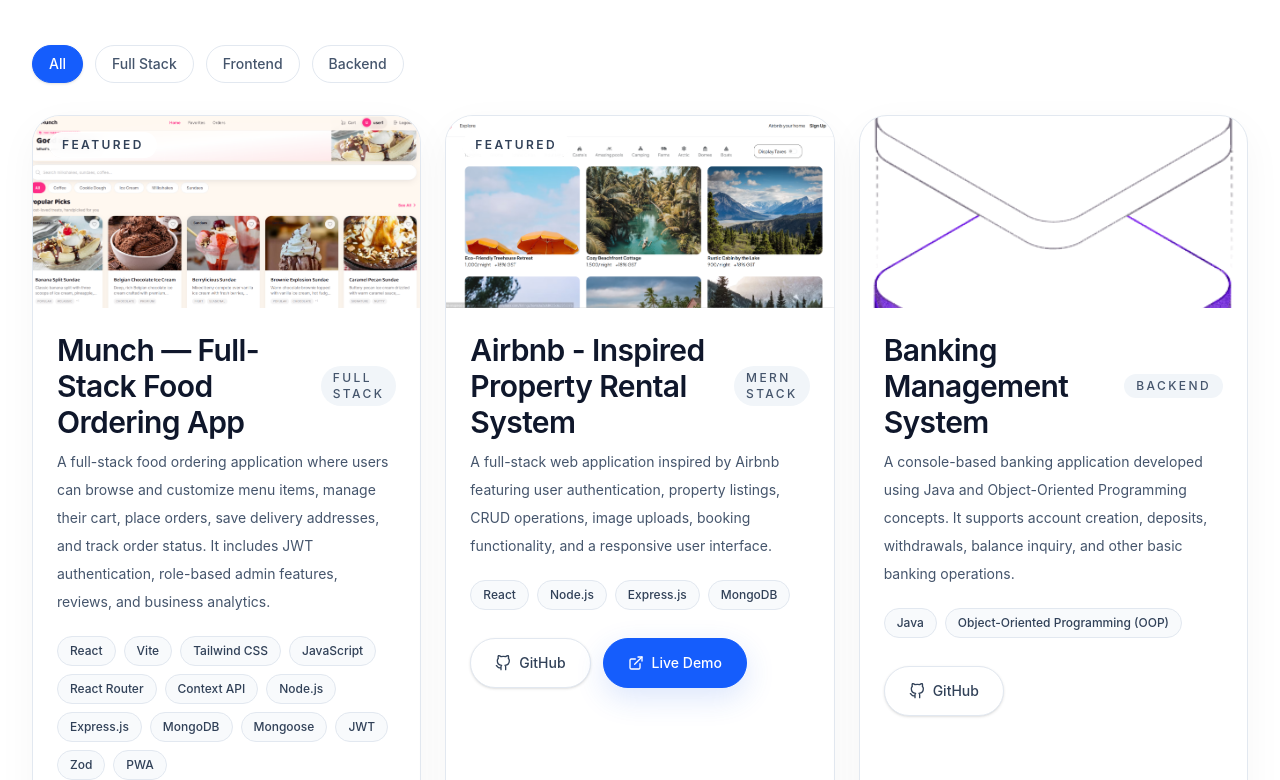
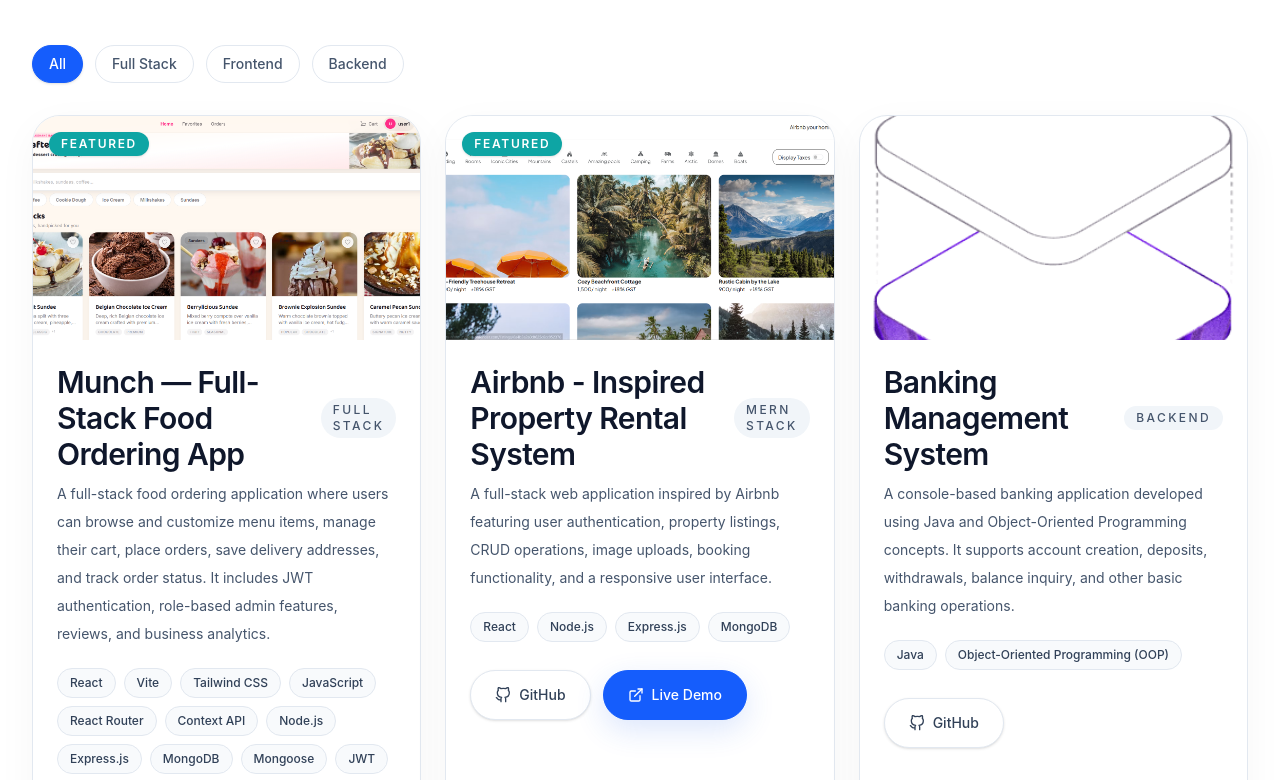
Before and after one commit to Arpita3011-projects/my_portfolio_website, a React (Vite) app: page / in a window 1280 px wide. Shown: the part 3560-4340 px from the top of the page. Built offline with nearby package versions, Linux system fonts and the light colour scheme.

Commit message:
improved

```diff
--- a/src/components/sections/Projects.jsx
+++ b/src/components/sections/Projects.jsx
@@ -47,16 +47,20 @@
               animate={{ opacity: 1, y: 0 }}
               transition={{ duration: 0.35, delay: index * 0.04, ease: 'easeOut' }}
               whileHover={{ y: -4, scale: 1.005, transition: { duration: 0.18 } }}
-              className="group overflow-hidden rounded-[1.75rem] border border-slate-200 bg-white shadow-[0_12px_40px_rgba(15,23,42,0.04)] transition-shadow duration-200 hover:shadow-[0_18px_60px_rgba(15,23,42,0.08)]"
+              className="group overflow-hidden rounded-[1.75rem] border border-slate-200 bg-white transition-shadow duration-200 hover:shadow-[0_18px_60px_rgba(15,23,42,0.08)]"
+              style={{ boxShadow: 'var(--card-shadow)' }}
             >
               <div className="relative overflow-hidden">
                 <img
                   src={project.image}
                   alt={project.title}
-                  className="h-48 w-full object-cover transition-transform duration-500 group-hover:scale-105"
+                  className="w-full h-48 md:h-56 object-cover transition-transform duration-400 group-hover:scale-105 rounded-t-[1.5rem]"
                 />
                 {project.featured ? (
-                  <span className="absolute left-4 top-4 rounded-full border border-white/70 bg-white/90 px-3 py-1 text-xs font-semibold uppercase tracking-[0.2em] text-slate-700 backdrop-blur">
+                  <span
+                    style={{ backgroundColor: 'var(--secondary)', color: 'white' }}
+                    className="absolute left-4 top-4 rounded-full px-3 py-1 text-xs font-semibold uppercase tracking-[0.14em] shadow-sm"
+                  >
                     Featured
                   </span>
                 ) : null}
--- a/src/index.css
+++ b/src/index.css
@@ -6,6 +6,26 @@
   font-weight: 400;
   color: #0f172a;
   background-color: #f8fafc;
+  /* Design tokens (CSS variables) for subtle refinements */
+  --background: #f8fafc;
+  --surface: #ffffff;
+  --text-primary: #0f172a;
+  --text-secondary: #475569;
+  --accent: #2563eb;
+  --accent-hover: #1d4ed8;
+  --accent-soft: rgba(37, 99, 235, 0.12);
+  --secondary: #0ea5a4;
+  --secondary-hover: #0b9a98;
+  --secondary-soft: rgba(14, 165, 164, 0.08);
+  --border: #e6edf6;
+  --card-shadow: 0 12px 40px rgba(15,23,42,0.04);
+  --card-shadow-hover: 0 18px 60px rgba(15,23,42,0.08);
+  /* Compatibility tokens used by legacy CSS in the project */
+  --accent-bg: rgba(37, 99, 235, 0.06);
+  --accent-border: rgba(37, 99, 235, 0.22);
+  --text-h: var(--text-primary);
+  --social-bg: #ffffff;
+  --shadow: 0 6px 18px rgba(15,23,42,0.06);
   font-synthesis: none;
   text-rendering: optimizeLegibility;
   -webkit-font-smoothing: antialiased;
@@ -19,7 +39,7 @@
 body {
   margin: 0;
   min-width: 320px;
-  background: linear-gradient(180deg, #f8fafc 0%, #f8fafc 100%);
+  background: linear-gradient(180deg, var(--background) 0%, var(--background) 100%);
   color: #0f172a;
 }
 
@@ -32,6 +52,6 @@
 }
 
 ::selection {
-  background: rgba(37, 99, 235, 0.18);
-  color: #0f172a;
+  background: var(--accent-soft);
+  color: var(--text-primary);
 }
--- a/src/styles/theme.js
+++ b/src/styles/theme.js
@@ -8,6 +8,10 @@
   accent: '#2563eb',
   accentHover: '#1d4ed8',
   accentSoft: 'rgba(37, 99, 235, 0.12)',
+  // Subtle secondary accent used sparingly for highlights/badges
+  secondary: '#0ea5a4',
+  secondaryHover: '#0b9a98',
+  secondarySoft: 'rgba(14, 165, 164, 0.08)',
   border: '#e2e8f0',
   success: '#16a34a',
   warning: '#d97706',
```
